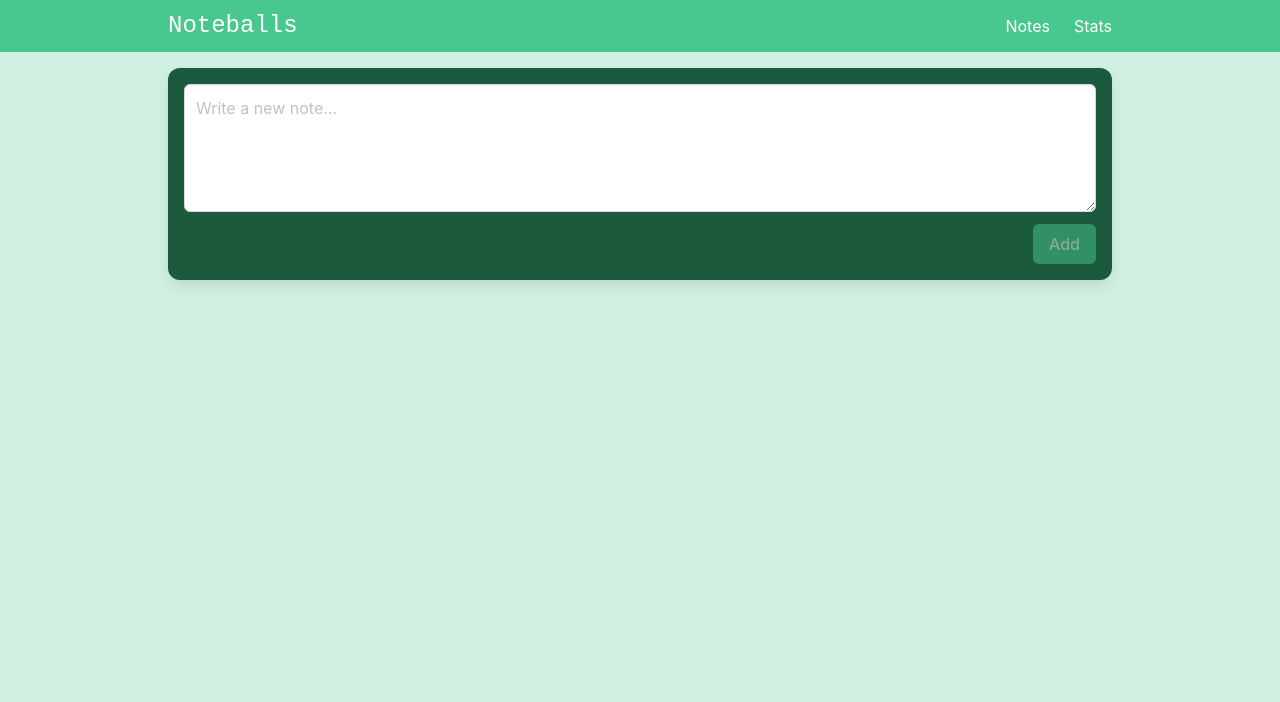
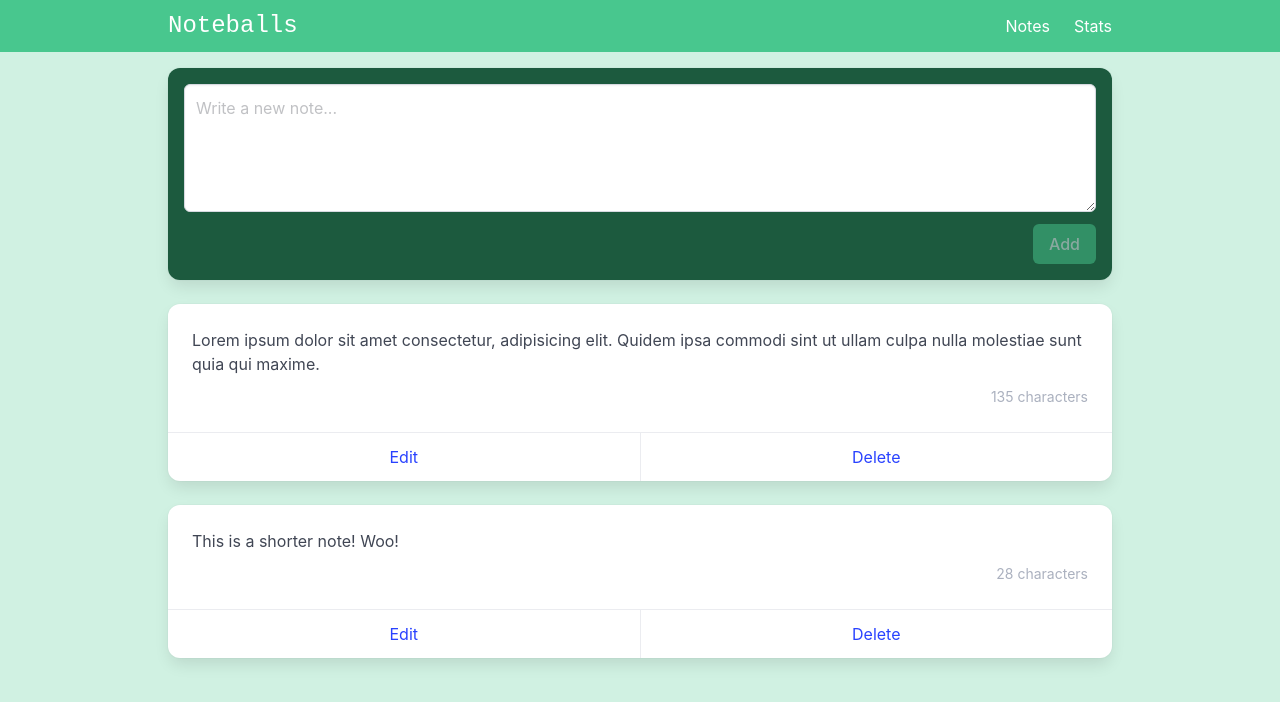
Before and after one commit to javiergranados/vue-composition-api-course, a Vue app: page /notes in a window 1280 px wide. Shown: the top 702 px of the page. Built offline with nearby package versions, Linux system fonts and the light colour scheme.

Commit message:
Keep default values on the note store

```diff
--- a/src/stores/notes.ts
+++ b/src/stores/notes.ts
@@ -3,7 +3,17 @@ import { ref } from 'vue'
 import { Note } from '@/lib/definitions'
 
 export const useNoteStore = defineStore('notes', () => {
-  const notes = ref<Note[]>([])
+  const notes = ref<Note[]>([
+    {
+      id: 'id1',
+      content:
+        'Lorem ipsum dolor sit amet consectetur, adipisicing elit. Quidem ipsa commodi sint ut ullam culpa nulla molestiae sunt quia qui maxime.',
+    },
+    {
+      id: 'id2',
+      content: 'This is a shorter note! Woo!',
+    },
+  ])
 
   function addNote(note: Note) {
     notes.value.unshift(note)
```
